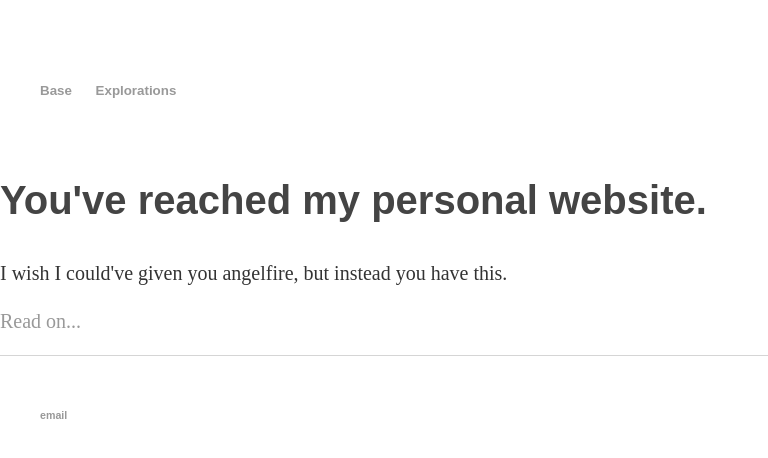
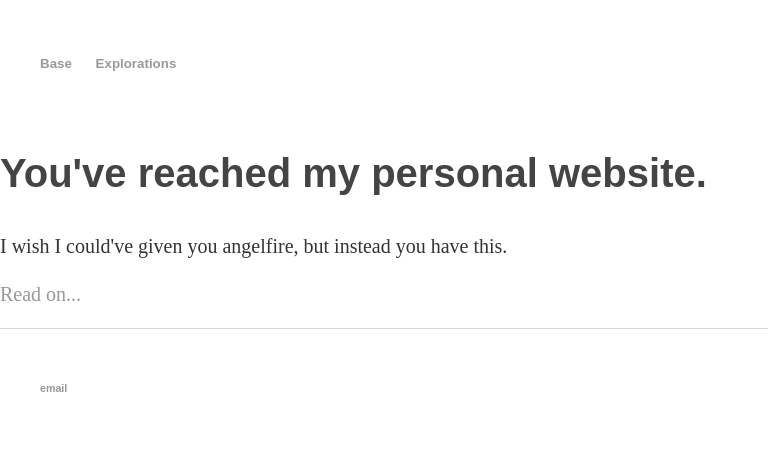
Before and after one commit to ray-dorai/ray-dorai.github.io, a Jekyll site: the page built from index.html, in a window 1280 px wide. Shown: the top 458 px of the page, without its empty margins (0-768 px from the left). Built offline with Jekyll 4.4.1, drawn with Linux system fonts in a browser that asks for light colours.

Commit message:
Update main.css

```diff
--- a/css/main.css
+++ b/css/main.css
@@ -1,7 +1,7 @@
 
 
 body {
-    margin: 40px auto;
+    margin: auto;
     font-family: 'Fjord One', serif;
     max-width: 56%vw;
     line-height: 1.6;
```
